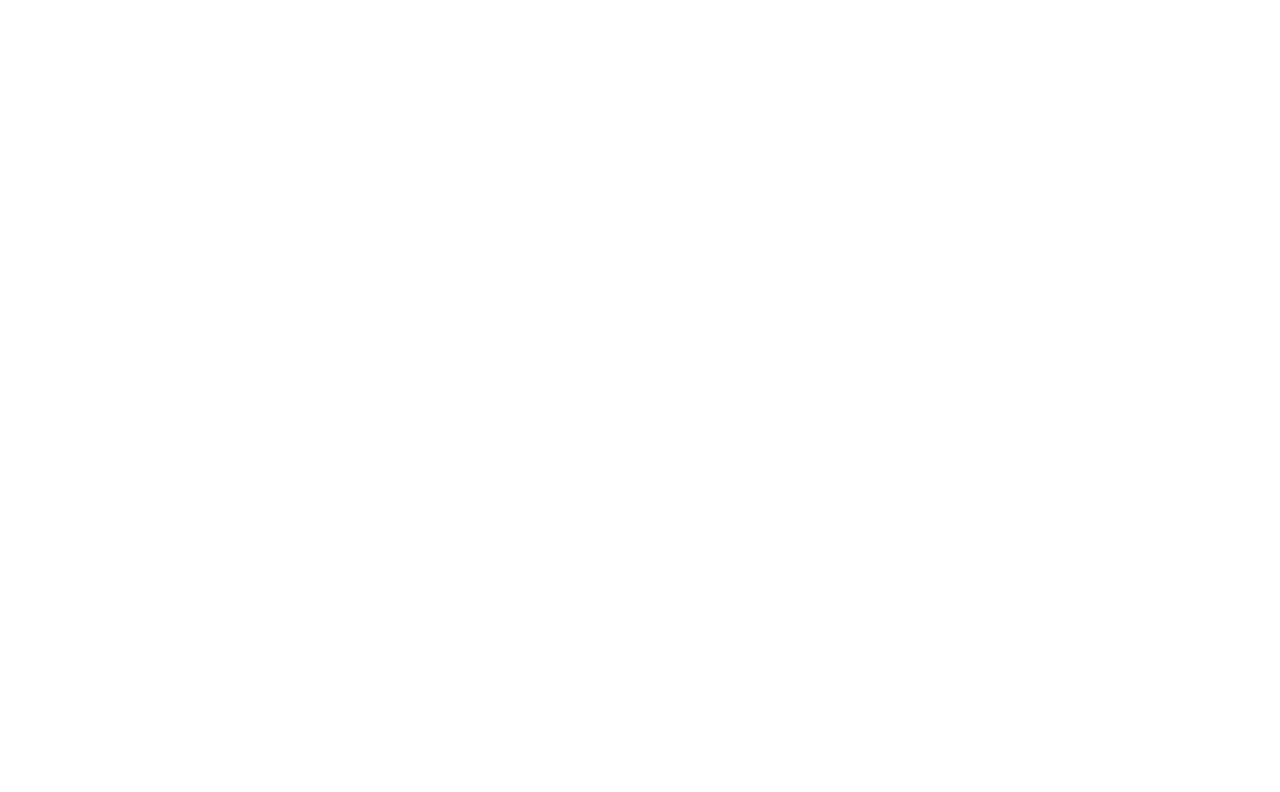
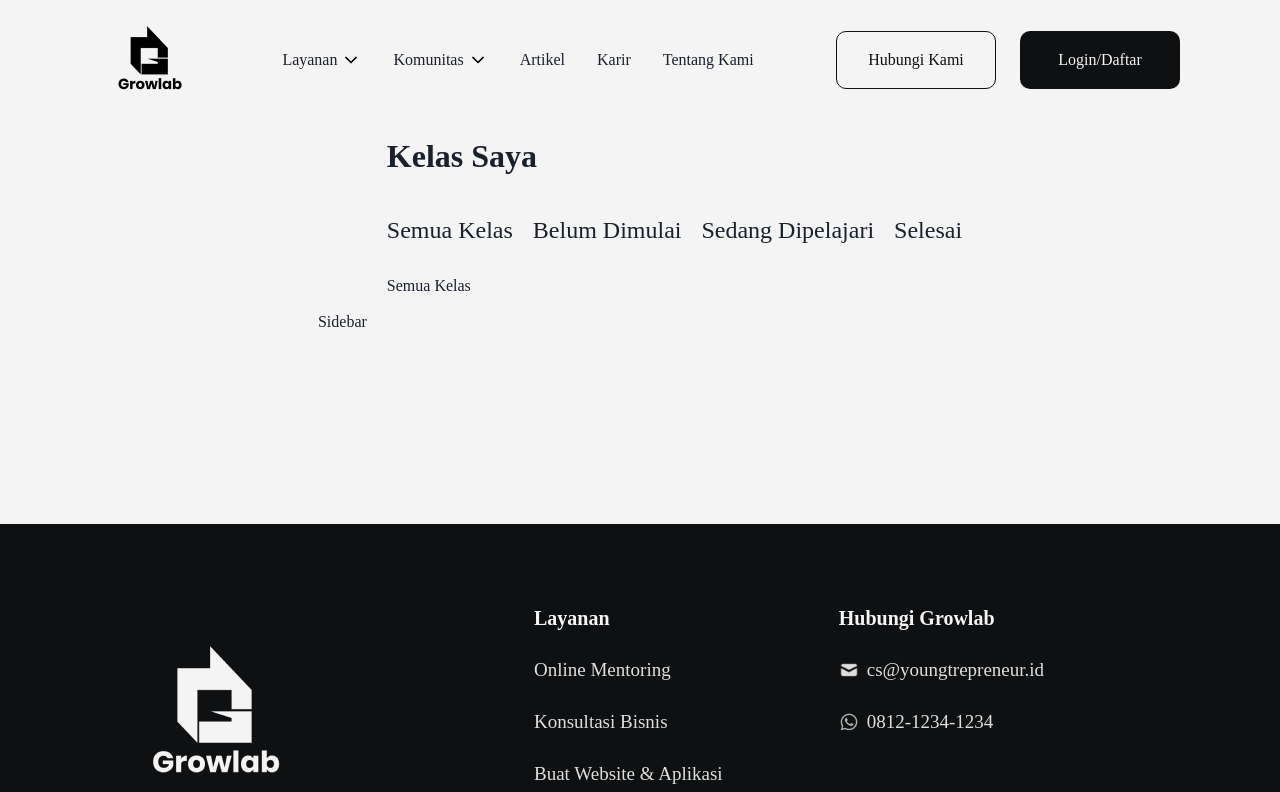
Before and after one commit to akgeninov/PROJECT, a React (Create React App) app in the folder client/: page /profil/kelas-saya in a window 1280 px wide. Before the commit this address had no page. Shown: the top 792 px of the page. Built offline with nearby package versions, Linux system fonts and the light colour scheme.

Commit message:
Profil - add Kelas Saya

```diff
--- /dev/null
+++ b/client/src/components/kelas-saya/belum-dimulai-section/BelumDimulaiSection.jsx
@@ -0,0 +1,6 @@
+
+export default function BelumDimulaiSection(){
+    return(
+        <h1 className="h-[200px] mb-[50px]">Belum Dimulai</h1>
+    );
+}
--- /dev/null
+++ b/client/src/components/kelas-saya/navbar-kelas-saya/NavbarKelasSaya.jsx
@@ -0,0 +1,36 @@
+import { Outlet, NavLink } from "react-router-dom";
+export default function NavbarKelasSaya() {
+
+  const NavlinkStyles = ({ isActive }) => {
+    return {
+      fontWeight: isActive ? "500" : "normal",
+      fontSize: "24px",
+      textUnderlineOffset: "30px",
+
+      }
+    };
+    const activeLink = "[&>hr]:opacity-100 delay-700 duration-300 ease-in-out  items-center justify-center flex flex-col";
+    const unactiveLink = "[&>hr]:opacity-0";
+
+  return (
+    <div>
+      <p className="text-[32px] font-semibold leading-[72px] mb-[20px]">Kelas Saya</p>
+      <nav className="flex gap-[20px] mb-[20px]">
+          {[
+            ['Semua Kelas', '/profil/kelas-saya/semua-kelas'],
+            ['Belum Dimulai', '/profil/kelas-saya/belum-dimulai'],
+            ['Sedang Dipelajari', '/profil/kelas-saya/sedang-dipelajari'],
+            ['Selesai', '/profil/kelas-saya/selesai'],
+          ].map(([title, url]) => (
+            <NavLink to={url} style={NavlinkStyles} className={({ isActive }) => (isActive ? activeLink : unactiveLink)}>{title}
+              <hr className="w-[39px] h-[5px] bg-black500 border-3 rounded-[50px]"></hr>
+            </NavLink>
+          ))}
+      </nav>
+      <Outlet />
+
+      {/* "[&>hr]:visible flex flex-col items-center justify-center" */}
+    </div>
+  );
+}
+      // className="[&>hr]:hidden flex flex-col items-center justify-center"
--- /dev/null
+++ b/client/src/components/kelas-saya/sedang-dipelajari-section/SedangDipelajariSection.jsx
@@ -0,0 +1,6 @@
+
+export default function SedangDipelajariSection(){
+    return(
+        <h1 className="h-[200px] mb-[50px]">Sedang Dipelajari</h1>
+    );
+}
--- /dev/null
+++ b/client/src/components/kelas-saya/selesai-section/SelesaiSection.jsx
@@ -0,0 +1,6 @@
+
+export default function SelesaiSection(){
+    return(
+        <h1 className="h-[200px] mb-[50px]">Kelas Diselesaikan</h1>
+    );
+}
--- /dev/null
+++ b/client/src/components/kelas-saya/semua-kelas-section/SemuaKelasSection.jsx
@@ -0,0 +1,6 @@
+
+export default function SemuaKelasSection(){
+    return(
+        <h1 className="h-[200px] mb-[50px]">Semua Kelas</h1>
+    );
+}
--- /dev/null
+++ b/client/src/pages/profil/kelas-saya/KelasSaya.jsx
@@ -0,0 +1,14 @@
+import React from "react";
+import NavbarKelasSaya from './../../../components/kelas-saya/navbar-kelas-saya/NavbarKelasSaya';
+
+
+export default function KelasSaya() {
+    return (
+    <div className="flex gap-[20px] justify-center items-center shrink-0">
+        <div>Sidebar</div>
+        <div className="flex flex-col">
+            <NavbarKelasSaya/>
+        </div>
+    </div>
+  );
+}
--- a/client/src/route/routes.js
+++ b/client/src/route/routes.js
@@ -1,4 +1,4 @@
-import { Route } from "react-router-dom";
+import { Route, Switch } from "react-router-dom";
 import Home from "../pages/home/Home";
 import Komunitas from "../pages/komunitas/Komunitas";
 import Protection from "./Protection";
@@ -7,6 +7,11 @@
 import MainSection from "../components/artikel/main-section/MainSection";
 import DetailArtikel from "../pages/detail-artikel/DetailArtikel";
 import TentangKami from "../pages/tentang-kami/TentangKami";
+import KelasSaya from './../pages/profil/kelas-saya/KelasSaya';
+import BelumDimulaiSection from './../components/kelas-saya/belum-dimulai-section/BelumDimulaiSection';
+import SedangDipelajariSection from './../components/kelas-saya/sedang-dipelajari-section/SedangDipelajariSection';
+import SelesaiSection from './../components/kelas-saya/selesai-section/SelesaiSection';
+import SemuaKelasSection from './../components/kelas-saya/semua-kelas-section/SemuaKelasSection';
 
 const routes = [
   <Route
@@ -66,6 +71,22 @@
       </Protection>
     }
   />,
+  <Route
+    key="kelas-saya"
+    path="/profil/kelas-saya"
+    element={
+      <Protection publicSide={true}>
+        <KelasSaya/>
+      </Protection>
+    }>
+
+      <Route index element={<SemuaKelasSection/>} />
+      <Route path="/profil/kelas-saya/semua-kelas" element={<SemuaKelasSection />} />
+      <Route path="/profil/kelas-saya/belum-dimulai" element={<BelumDimulaiSection />} />
+      <Route path="/profil/kelas-saya/sedang-dipelajari" element={<SedangDipelajariSection />} />
+      <Route path="/profil/kelas-saya/selesai" element={<SelesaiSection/>} />
+
+    </Route>,
 ];
 
 export default routes;
```
